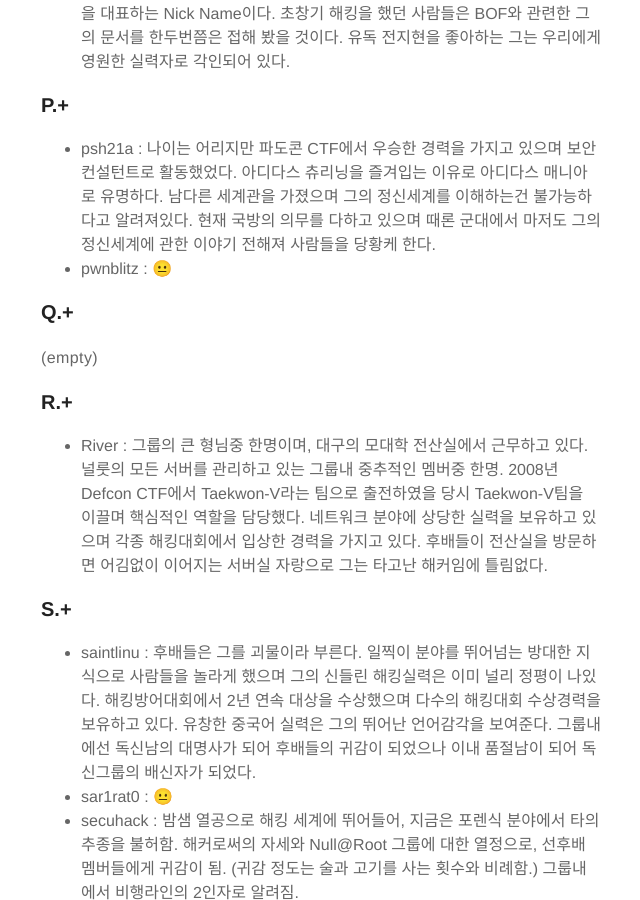
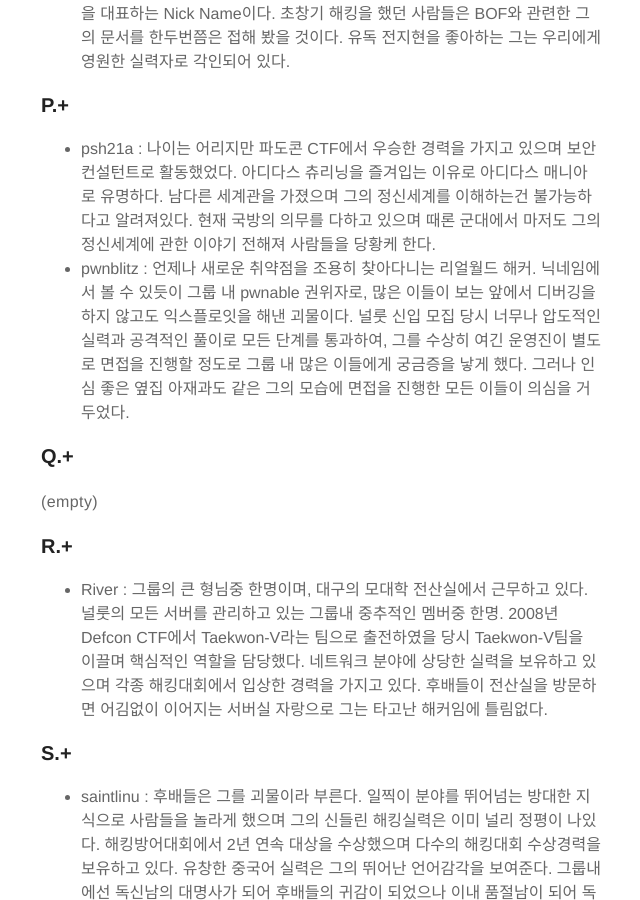
Before and after one commit to null2root/null2root.github.com, a Jekyll site: the page built from members.md, in a window 1280 px wide and 900 px high, scrolled down 4857 px. Shown: the whole window, without its empty margins (319-959 px from the left). Built offline with Jekyll 4.4.1, drawn with Linux system fonts in a browser that asks for light colours.

Commit message:
Update members.md

```diff
--- a/members.md
+++ b/members.md
@@ -106,7 +106,7 @@ It’s alphabetically ordered. It’s NOT related with size of ..  😳
 ### P.+
 
 - psh21a : 나이는 어리지만 파도콘 CTF에서 우승한 경력을 가지고 있으며 보안 컨설턴트로 활동했었다. 아디다스 츄리닝을 즐겨입는 이유로 아디다스 매니아로 유명하다. 남다른 세계관을 가졌으며 그의 정신세계를 이해하는건 불가능하다고 알려져있다. 현재 국방의 의무를 다하고 있으며 때론 군대에서 마저도 그의 정신세계에 관한 이야기 전해져 사람들을 당황케 한다.
-- pwnblitz : 😐
+- pwnblitz : 언제나 새로운 취약점을 조용히 찾아다니는 리얼월드 해커. 닉네임에서 볼 수 있듯이 그룹 내 pwnable 권위자로, 많은 이들이 보는 앞에서 디버깅을 하지 않고도 익스플로잇을 해낸 괴물이다. 널룻 신입 모집 당시 너무나 압도적인 실력과 공격적인 풀이로 모든 단계를 통과하여, 그를 수상히 여긴 운영진이 별도로 면접을 진행할 정도로 그룹 내 많은 이들에게 궁금증을 낳게 했다. 그러나 인심 좋은 옆집 아재과도 같은 그의 모습에 면접을 진행한 모든 이들이 의심을 거두었다.
 
 ### Q.+
 
```
